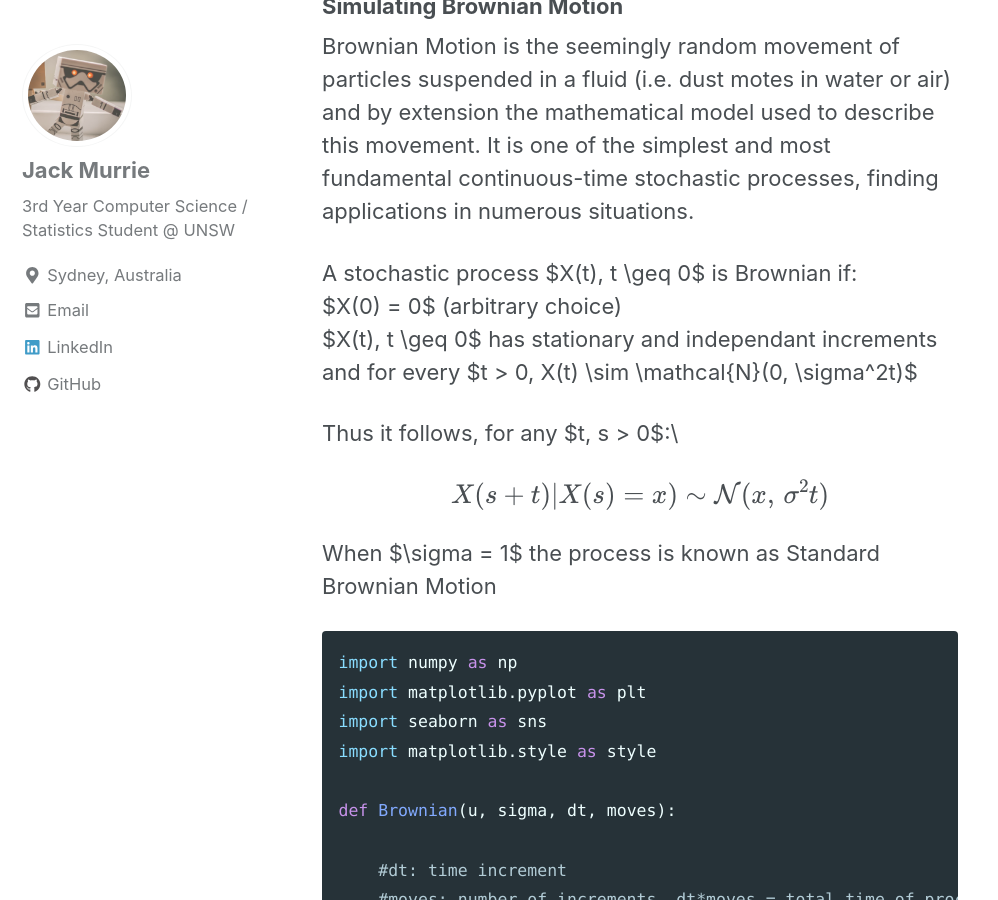
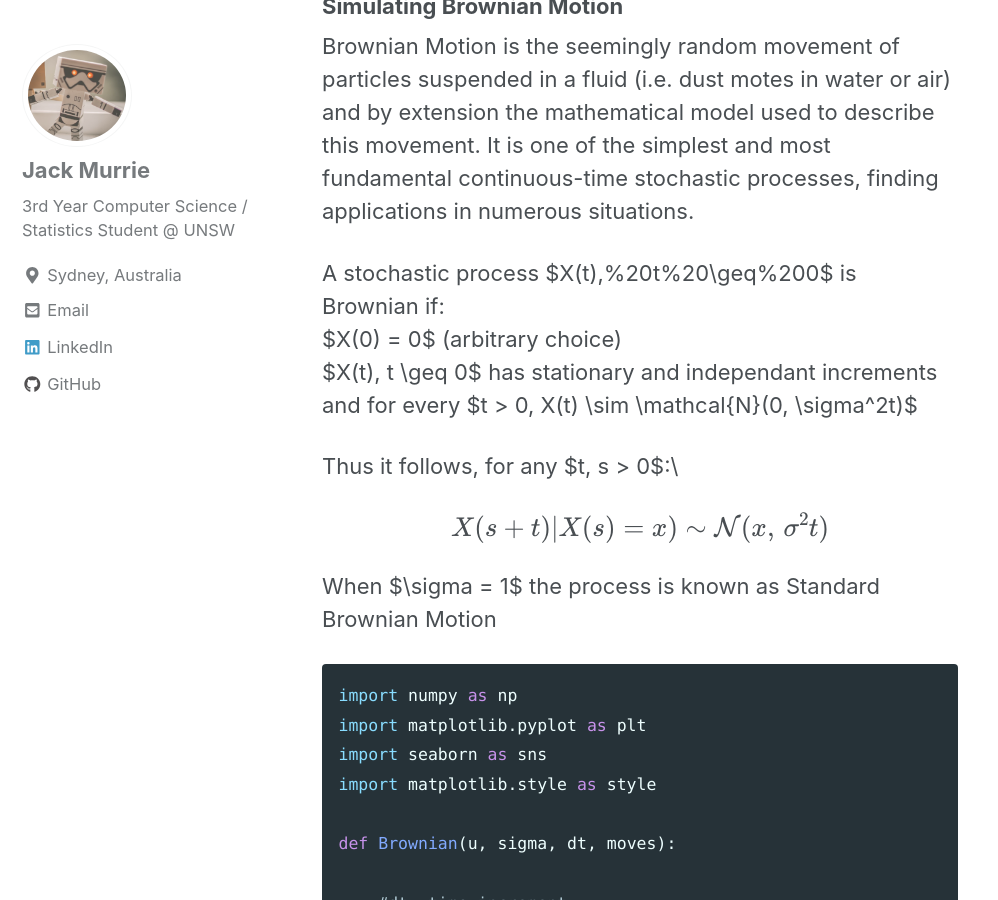
Before and after one commit to JackMurrie/JackMurrie.github.io, a Jekyll site: the page built from _posts/2020-05-21-brownianMotion.md, in a window 1280 px wide and 900 px high, scrolled down 640 px. Shown: the whole window, without its empty margins (0-998 px from the left). Built offline with Jekyll 4.4.1, drawn with Linux system fonts in a browser that asks for light colours; nearby versions of some CDN libraries; formulas are drawn with MathJax 3.

Commit message:
Update 2020-05-21-brownianMotion.md

```diff
--- a/_posts/2020-05-21-brownianMotion.md
+++ b/_posts/2020-05-21-brownianMotion.md
@@ -12,7 +12,7 @@
 Brownian Motion is the seemingly random movement of particles suspended in a fluid (i.e. dust motes in water or air) and by extension the mathematical model used to describe this movement. It is one of the simplest and most fundamental continuous-time
 stochastic processes, finding applications in numerous situations.
 
-A stochastic process $X(t), t \geq 0$ is Brownian if: \
+A stochastic process $X(t),%20t%20\geq%200$ is Brownian if: \
 $X(0) = 0$ (arbitrary choice)\
 $X(t), t \geq 0$ has stationary and independant increments\
 and for every $t > 0, X(t) \sim \mathcal{N}(0, \sigma^2t)$
```
